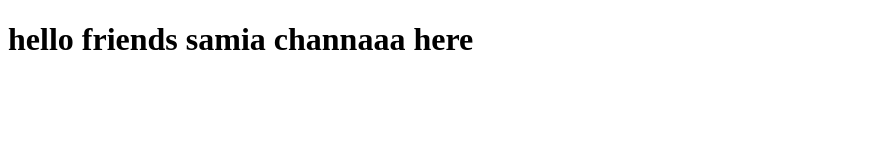
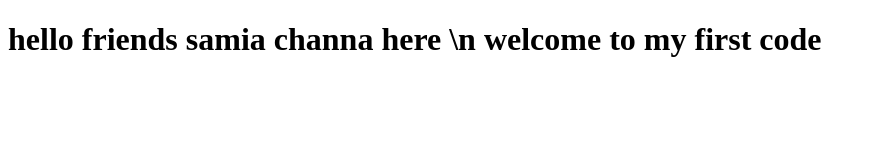
Before and after one commit to samia665/bootcamp2020, a plain HTML site: page index.html in a window 1280 px wide. Shown: the whole page, without its empty margins (0-875 px from the left). Drawn offline with Linux system fonts and the light colour scheme.

Commit message:
Update index.html

```diff
--- a/index.html
+++ b/index.html
@@ -8,6 +8,6 @@
     </title>
 </head>
 <body>
-    <h1>hello friends samia channaaa here</h1>
+    <h1>hello friends samia channa here \n welcome to my first code</h1>
 </body>
 </html>
```
